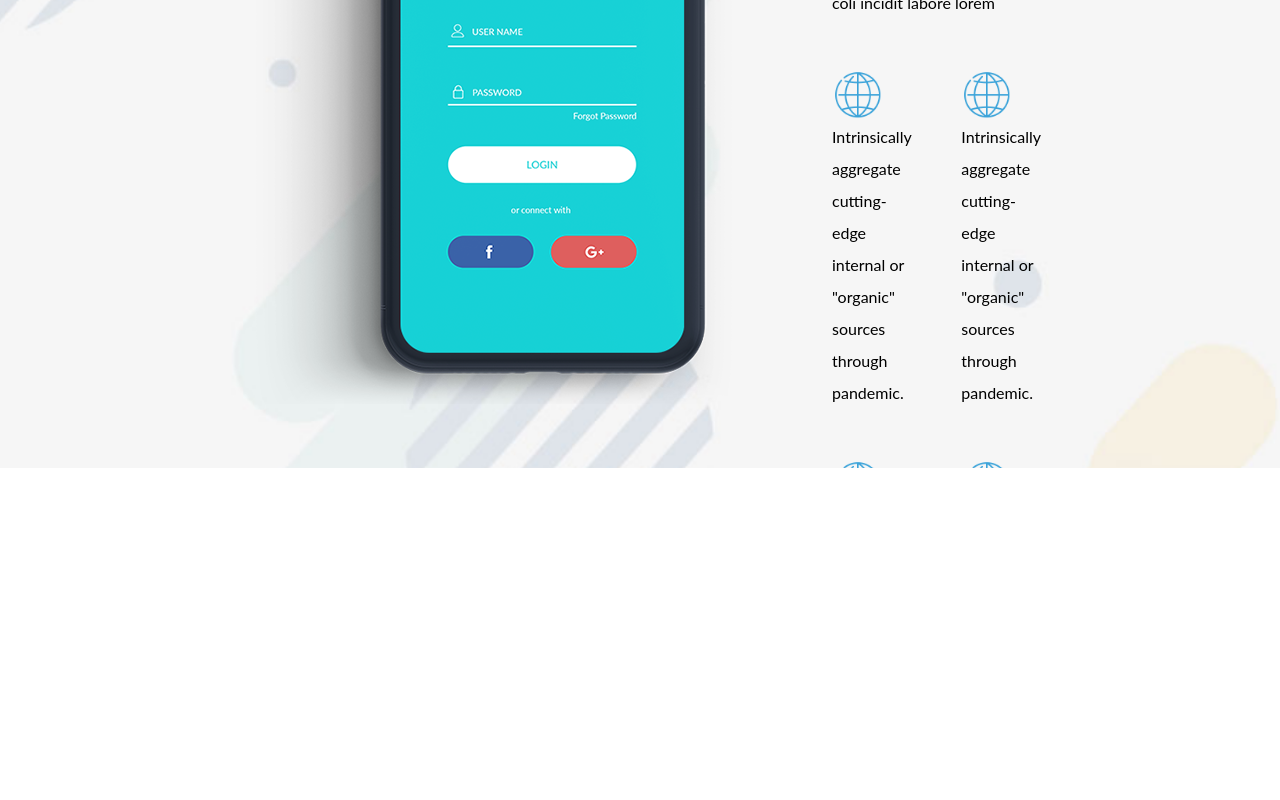
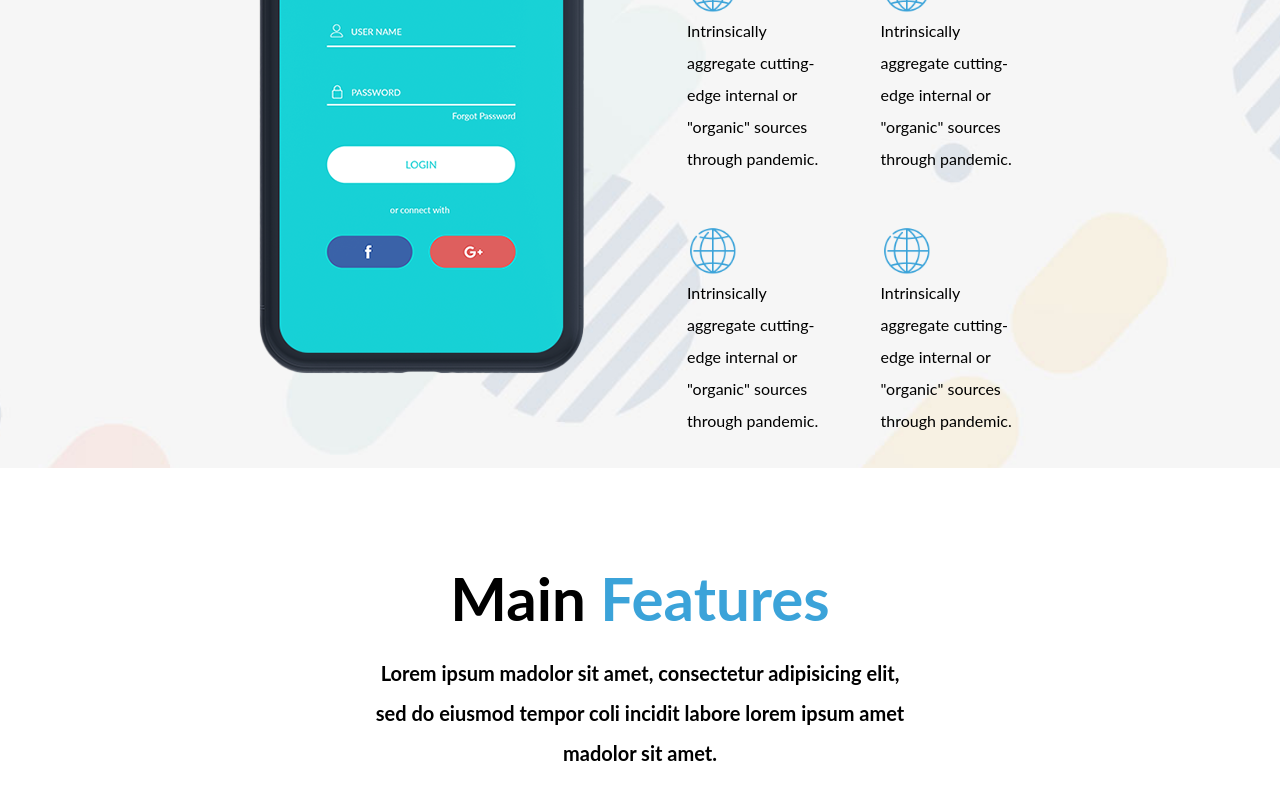
Before and after one commit to Raynnon/webagency-landing, a React (Create React App) app: page / in a window 1280 px wide. Shown: the part 1964-2764 px from the top of the page. Before the commit the page ends 2432 px from the top, so only its background shows below. Built offline with nearby package versions, Linux system fonts and the light colour scheme.

Commit message:
began to create Features component

```diff
--- a/src/App.tsx
+++ b/src/App.tsx
@@ -2,6 +2,7 @@ import Header from './components/Header';
 import Home from './components/Home';
 import Presentation from './components/Presentation';
 import About from './components/About';
+import Features from './components/Features';
 
 function App() {
   return (
@@ -10,6 +11,7 @@ function App() {
       <Home />
       <Presentation />
       <About />
+      <Features />
     </div>
   );
 }
--- a/src/components/About.tsx
+++ b/src/components/About.tsx
@@ -49,8 +49,8 @@ export default function About() {
   });
 
   return (
-    <Parallax bgImage={background} strength={300} style={{ height: '850px' }}>
-      <section className="about">
+    <Parallax bgImage={background} strength={400} style={{ height: '850px' }}>
+      <section id="about" className="about">
         <motion.div
           ref={firstContentRef}
           animate={{
@@ -59,7 +59,7 @@ export default function About() {
           }}
           transition={{ duration: 0.5 }}
         >
-          <img src={mobileImage} alt="mobile" />
+          <img src={mobileImage} className="mobile" alt="mobile" />
         </motion.div>
         <div className="text-column">
           <motion.h2
--- /dev/null
+++ b/src/components/Features.tsx
@@ -0,0 +1,79 @@
+import mobileImage from '../images/mobile.png';
+import icon from '../images/icon.png';
+
+interface ListItem {
+  title: string;
+  text: string;
+  icon: string;
+}
+
+const listItem: ListItem[] = [
+  {
+    title: 'Lorem ipsum',
+    text: 'Our system is a comprehensive system of applied creativity',
+    icon
+  },
+  {
+    title: 'Lorem ipsum',
+    text: 'For more than 5 years, we’ve been passionate about achieving better.',
+    icon
+  },
+  {
+    title: 'Lorem ipsum',
+    text: 'Our system is a comprehensive system of applied creativity.',
+    icon
+  },
+  {
+    title: 'Lorem ipsum',
+    text: 'Our system is a comprehensive system of applied creativity.',
+    icon
+  },
+  {
+    title: 'Lorem ipsum',
+    text: 'For more than 5 years, we’ve been passionate about achieving better.',
+    icon
+  },
+  {
+    title: 'Lorem ipsum',
+    text: 'For more than 5 years, we’ve been passionate about achieving better.',
+    icon
+  }
+];
+
+export default function Features() {
+  return (
+    <section id="features" className="features">
+      <h2>
+        Main <span>Features</span>
+      </h2>
+      <p className="subtitle">
+        Lorem ipsum madolor sit amet, consectetur adipisicing elit, sed do
+        eiusmod tempor coli incidit labore lorem ipsum amet madolor sit amet.
+      </p>
+      <div className="phone-block">
+        <div className="phone-block__left">
+          {listItem.slice(0, 3).map((item) => (
+            <div className="phone-block__left--point">
+              <h3>{item.title}</h3>
+              <img src={item.icon} className="icon" alt="icon" />
+              <p>{item.text}</p>
+            </div>
+          ))}
+        </div>
+        <div>
+          <img src={mobileImage} alt="mobile" />
+        </div>
+        <div className="phone-block__right">
+          {listItem.slice(3, 6).map((item) => (
+            <div className="phone-block__right--point">
+              <h3>{item.title}</h3>
+              <img src={item.icon} className="icon" alt="icon" />
+              <p>{item.text}</p>
+            </div>
+          ))}
+        </div>
+      </div>
+      <div className="circle"></div>
+    </section>
+  );
+}
--- a/src/components/Header.tsx
+++ b/src/components/Header.tsx
@@ -7,8 +7,8 @@ interface MenuItem {
 
 const menu: MenuItem[] = [
   { name: 'Home', link: '#' },
-  { name: 'About', link: '#' },
-  { name: 'Features', link: '#' },
+  { name: 'About', link: '#about' },
+  { name: 'Features', link: '#features' },
   { name: 'Screenshots', link: '#' },
   { name: 'Team', link: '#' },
   { name: 'Contact', link: '#' }
--- a/src/styles/index.scss
+++ b/src/styles/index.scss
@@ -11,6 +11,9 @@ $space-small: 25px;
 $space: 50px;
 $space-big: 100px;
 
+html {
+  scroll-behavior: smooth;
+}
 body {
   margin: 0;
   font-family: 'Lato', sans-serif;
@@ -107,6 +110,7 @@ header {
   }
   .mobile {
     position:absolute;
+    margin-top: 20px;
     margin-right: 23%;
     right: 0px;
     top: 150px;
@@ -152,10 +156,13 @@ header {
     }
   }
 }
+
 .about {
   padding:  $space $space-edge;
   display: flex;
-/*   background-image: url("../images//gray-bg.jpg"); */
+  .mobile {
+    margin-top: $space;
+  }
   .text-column {
     margin-left: $space-big;
     margin-top: $space;
@@ -179,3 +186,75 @@ header {
     }
   }
 }
+
+@keyframes rotation {
+  from {
+    transform: rotate(0deg);
+  }
+  to {
+    transform: rotate(359deg);
+  }
+}
+
+.features {
+  position: relative;
+  padding:  $space-big $space-edge;
+  text-align: center;
+  .circle {
+    position: absolute;
+    width: 30vw;
+    height: 30vw;
+    z-index:-1;
+    top: 410px;
+    left: 0;
+    right: 0;
+    margin-left: auto;
+    margin-right: auto;
+    border: 2px dashed $primary;
+    border-radius: 100%;
+    animation: rotation 60s infinite linear;
+
+  }
+  h2 {
+    font-size: 60px;
+    font-weight: bold;
+    span {
+      color: $primary
+    }
+  }
+  .subtitle {
+    font-size: 20px;
+    font-weight: bold;
+    margin: $space-small 15% $space-big 15%;
+  }
+  .phone-block {
+    display: flex;
+    justify-content: space-between;
+    p {
+      width: 230px;
+    }
+    .phone-block__left, .phone-block__right {
+      display: flex;
+      flex-direction: column;
+      justify-content: space-between;
+      margin: 75px 0;
+    }
+    .phone-block__left {
+      text-align: left;
+      .phone-block__left--point:nth-child(odd) {
+        padding-left: 50px;
+      }
+    }
+    .phone-block__right {
+      text-align: right;
+      .phone-block__right--point:nth-child(odd) {
+        padding-right: 50px;
+        background-color: red;
+      }
+    }
+    .icon {
+      width: 50px;
+    }
+  }
+
+}
```
Also changed, not shown: src/images/mobile.png.
